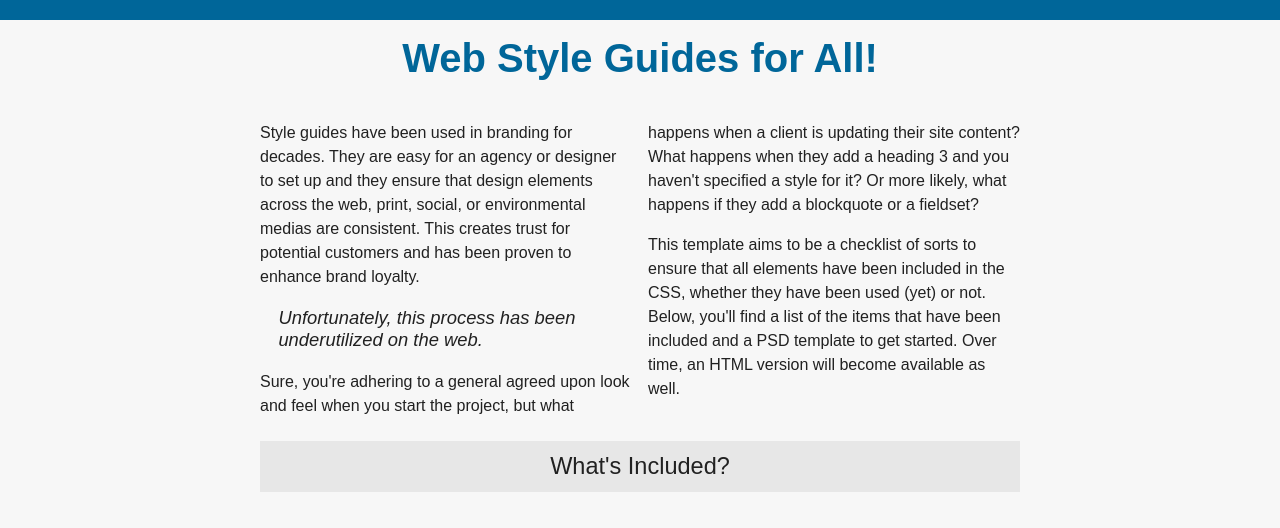
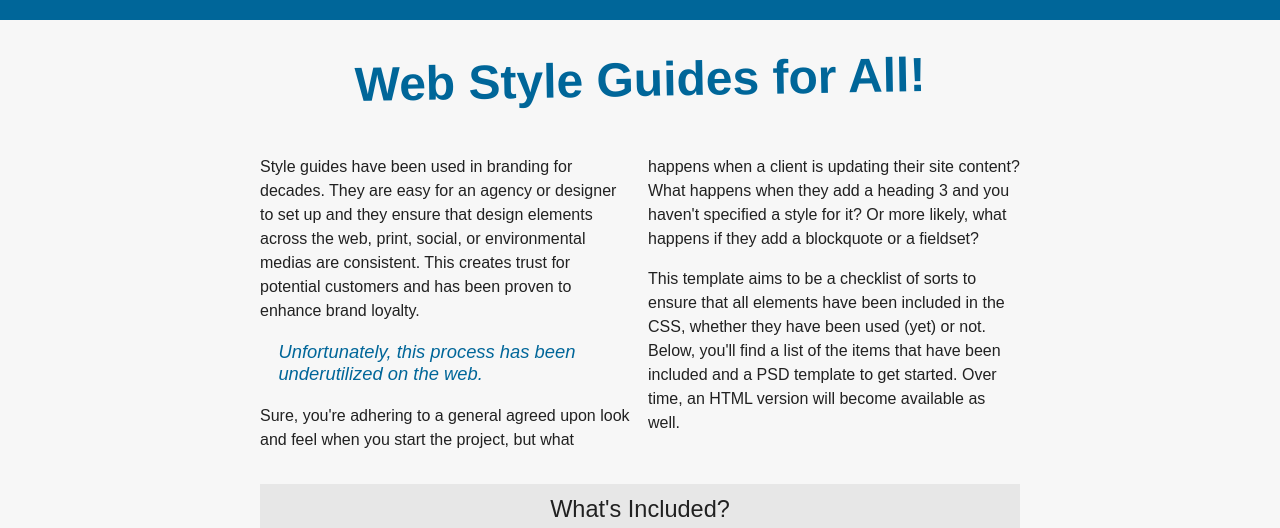
Before and after one commit to marcrabinowitz/web-style-guides, a PHP site: page / in a window 1280 px wide. Shown: the top 528 px of the page. Run offline with PHP 8.4, Linux system fonts and the light colour scheme; some libraries are stand-ins or nearby versions.

Commit message:
angled title, made blockquote blue

```diff
--- a/scss/core.scss
+++ b/scss/core.scss
@@ -32,15 +32,19 @@ img {
 }
 
 header {
-	margin: $gap 0;
+	margin: $gap*2 0;
 	.title {
-		text-align: center;
+		text-align:center;
 		font-weight: bold;
-		font-size: 2.5em;
+		font-size: 3em;
 		color: #006699;
+		@include transform(rotate(-1deg));
 	}
 	.content {
 		@include columns(2);
+		blockquote {
+			color: #006699;
+		}
 	}
 }
 
```
Also changed, not shown: css/core.css (+1 -1 lines).
